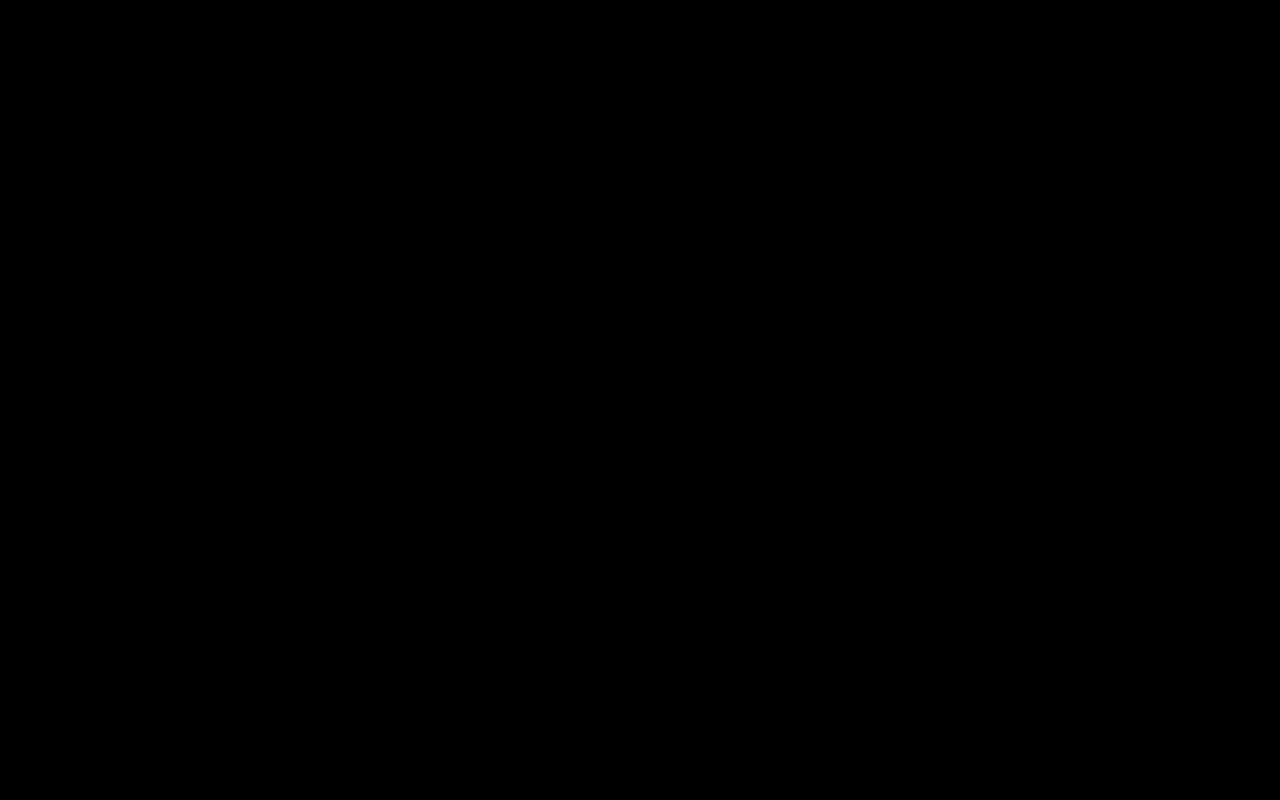
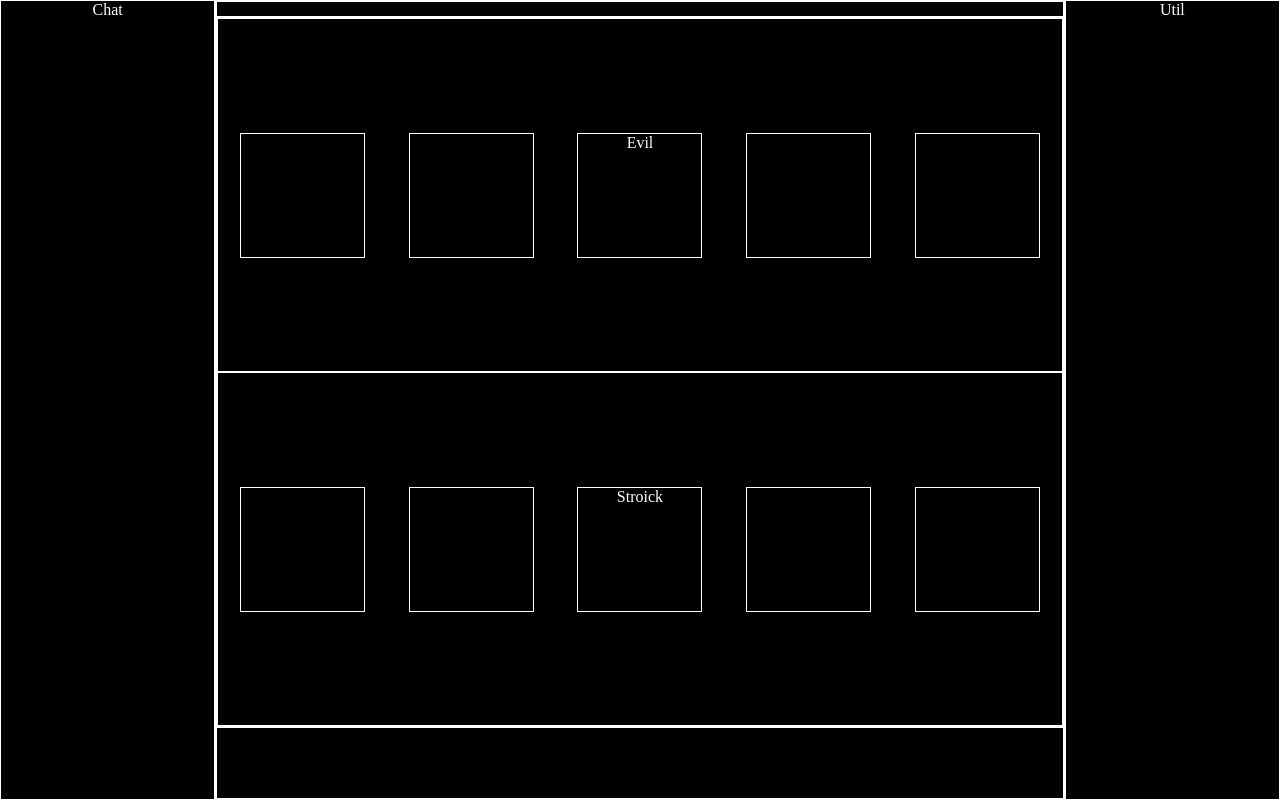
Before and after one commit to StroickMayis/textBasedGame, a plain HTML site: page index.html in a window 1280 px wide. Drawn offline with Linux system fonts and the light colour scheme.

Commit message:
feat: add DOM layout

```diff
--- a/index.css
+++ b/index.css
@@ -1,4 +1,79 @@
+* {
+    color: white;
+    box-sizing: border-box;
+}
+
 body {
     background-color: black;
     margin: 0;
+    padding: 0;
+    display: flex;
+    min-height: 100vh;
 }
+
+.gameDivision,
+.chatDivision,
+.utilDivision {
+    border: 1px solid white;
+    text-align: center;
+    height: 100vh;
+}
+
+.chatDivision,
+.utilDivision {
+    flex: 1 1 10dvw;
+}
+
+.gameDivision {
+    flex: 2.5 2.5 auto;
+    display: flex;
+    flex-direction: column;
+}
+
+.gameDivision .topBar,
+.gameDivision .midBar,
+.gameDivision .botBar {
+    border: 1px solid white;
+}
+
+.gameDivision .topBar{
+    flex: 2 1 auto;
+}
+
+.gameDivision .midBar{
+    flex: 90 1 10dvh;
+    display: flex;
+    flex-direction: column;
+}
+
+.gameDivision .botBar{
+    flex: 10 1 auto;
+}
+
+.targetBar {
+    border: 1px solid white;
+    flex: 1 1 auto;
+    display: flex;
+    justify-content: space-around;
+    align-items: center;
+}
+
+.casterBar {
+    border: 1px solid white;
+    flex: 1 1 auto;
+    display: flex;
+    justify-content: space-around;
+    align-items: center;
+}
+
+.target {
+    border: 1px solid white;
+    width: 125px;
+    height: 125px;
+}
+
+.caster {
+    border: 1px solid white;
+    width: 125px;
+    height: 125px;
+}
--- a/index.html
+++ b/index.html
@@ -8,6 +8,37 @@
     <script src="index.js" defer></script>
 </head>
 <body>
+    <div class="chatDivision">
+        Chat
 
+    </div>
+    <div class="gameDivision">
+        <div class="topBar">
+
+        </div>
+        <div class="midBar">
+            <div class="targetBar">
+                <div class="target"></div>
+                <div class="target"></div>
+                <div class="target">Evil</div>
+                <div class="target"></div>
+                <div class="target"></div>
+            </div>
+            <div class="casterBar">
+                <div class="caster"></div>
+                <div class="caster"></div>
+                <div class="caster">Stroick</div>
+                <div class="caster"></div>
+                <div class="caster"></div>
+            </div>
+        </div>
+        <div class="botBar">
+
+        </div>
+    </div>
+    <div class="utilDivision">
+        Util
+
+    </div>
 </body>
 </html>
```
